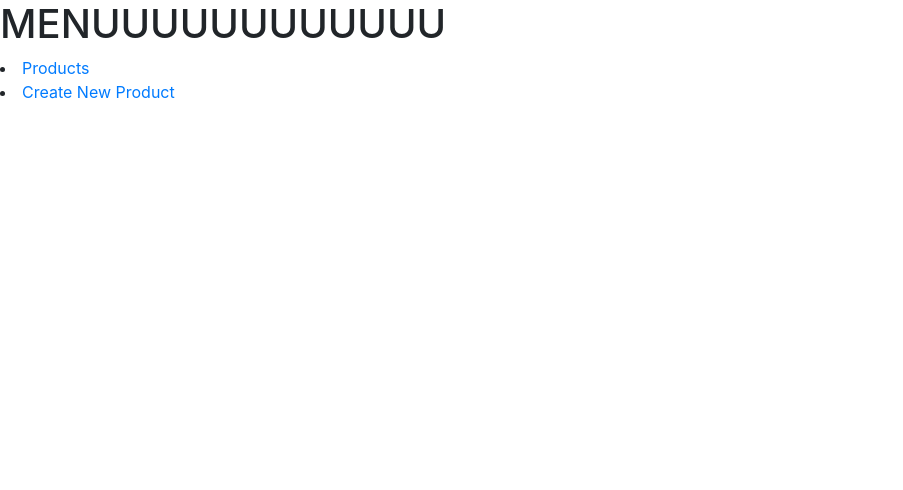
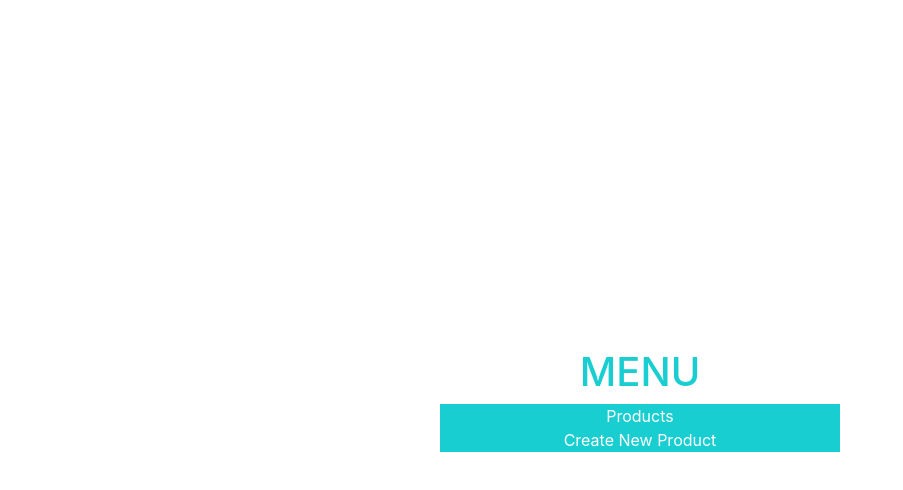
Before and after one commit to product-catalog/product-catalog-angular, an Angular app in the folder product-catalog/: page /menu in a window 1280 px wide. Shown: the top 490 px of the page, without its empty margins (0-903 px from the left). Built offline with nearby package versions, Linux system fonts and the light colour scheme.

Commit message:
Can create and list with auth products

```diff
--- a/product-catalog/package.json
+++ b/product-catalog/package.json
@@ -20,6 +20,7 @@
     "@angular/platform-browser": "^6.1.0",
     "@angular/platform-browser-dynamic": "^6.1.0",
     "@angular/router": "^6.1.0",
+    "@types/jquery": "^3.3.29",
     "bootstrap": "^4.2.1",
     "core-js": "^2.5.4",
     "jquery": "^3.3.1",
--- a/product-catalog/src/app/login/login.component.html
+++ b/product-catalog/src/app/login/login.component.html
@@ -6,17 +6,22 @@
           <div class="input-group-prepend">
             <span class="input-group-text" id="inputGroup-sizing-sm">Username</span>
           </div>
-          <input type="text" class="form-control" aria-label="Small" aria-describedby="inputGroup-sizing-sm" (keyup)="onUsernameInput($event)" id="username">
+          <input type="text" class="form-control" aria-label="Small" aria-describedby="inputGroup-sizing-sm" (keyup)="onUsernameInput($event)"
+            id="username">
         </div>
         <div class="input-group input-group-sm mb-3">
           <div class="input-group-prepend">
             <span class="input-group-text" id="inputGroup-sizing-sm">Password</span>
           </div>
-          <input type="text" class="form-control" aria-label="Small" aria-describedby="inputGroup-sizing-sm" (keyup)="onPasswordInput($event)" id="password">
+          <input type="text" class="form-control" aria-label="Small" aria-describedby="inputGroup-sizing-sm" (keyup)="onPasswordInput($event)"
+            id="password">
         </div>
         <button type="button" class="btn btn-primary btn-lg" (click)="login()" id="login">Login</button>
-        <button routerLink="/register" type="button" class="btn btn-secondary btn-lg" id="register">Register</button>
+        <button routerLink="/register" type="button" class="btn btn-secondary btn-lg" (click)="register()" id="register">Register</button>
       </div>
     </div>
   </div>
+  <div style="display: none" class="alert alert-danger" role="alert">
+    Wrong username or password
+  </div>
 </body>
--- a/product-catalog/src/app/login/login.component.ts
+++ b/product-catalog/src/app/login/login.component.ts
@@ -21,6 +21,7 @@ export class LoginComponent implements OnInit {
   }
 
   login(){
+    $(".alert-danger").show().delay(5000).fadeOut();
     this.user = new User();
     this.user.username = this.username;
     this.user.password = this.password;
@@ -32,6 +33,23 @@ export class LoginComponent implements OnInit {
       },
       error => console.error(error)
     );
+
+  }
+
+  register(){
+    this.user = new User();
+    this.user.username = this.username;
+    this.user.password = this.password;
+    this.productService.register(this.user).subscribe();
+    this.productService.getToken(this.user).subscribe(
+      data => {
+        this.token = JSON.stringify(data._body).substring(14, JSON.stringify(data._body).length - 4);
+        this._router.navigateByUrl('/menu');
+        localStorage.setItem("token", this.token);
+      },
+      error => console.error(error)
+    );
+    this._router.navigateByUrl('/menu');
   }
 
   onUsernameInput(event) {this.username = event.target.value;}
--- a/product-catalog/src/app/menu/menu.component.css
+++ b/product-catalog/src/app/menu/menu.component.css
@@ -0,0 +1,37 @@
+body {
+  background-image: url("../background.jpg");
+  height: -webkit-fill-available;
+}
+
+.outer {
+  display: table;
+  position: absolute;
+  top: 0;
+  left: 0;
+  height: 100%;
+  width: 100%;
+}
+
+.middle {
+  display: table-cell;
+  vertical-align: middle;
+}
+
+.inner {
+  margin-left: auto;
+  margin-right: auto;
+  width: 400px;
+  text-align: -webkit-center;
+  /*whatever width you want*/
+}
+
+h1{
+    background-color: white;
+    color: #19ced1;
+}
+
+a{
+    background-color: #19ced1;
+    color: white;
+    display: block;
+}
--- a/product-catalog/src/app/menu/menu.component.html
+++ b/product-catalog/src/app/menu/menu.component.html
@@ -1,11 +1,14 @@
-<h1>
-  MENUUUUUUUUUUUU
-</h1>
-
-<li>
-  <a routerLink="/products">Products</a>
-</li>
-<li>
-  <a routerLink="/create">Create New Product</a>
-</li>
-<router-outlet></router-outlet>
+<body>
+  <div class="outer">
+    <div class="middle">
+      <div class="inner">
+        <h1>
+          MENU
+        </h1>
+        <a routerLink="/products">Products</a>
+        <a routerLink="/create">Create New Product</a>
+        <router-outlet></router-outlet>
+      </div>
+    </div>
+  </div>
+</body>
--- a/product-catalog/src/app/product-create/product-create.component.ts
+++ b/product-catalog/src/app/product-create/product-create.component.ts
@@ -33,7 +33,7 @@ export class ProductCreateComponent implements OnInit, AfterViewInit {
     this.product.description = this.productDescription;
     this.photo.name = this.photoName;
     this.photo.photo = document.getElementById("resultImage").innerHTML;
-    this.productService.createNewProduct(this.product).subscribe();
+    this.productService.createNewProduct(this.product, localStorage.getItem("token")).subscribe();
   }
 
   onNameInput(event) {this.productName = event.target.value;}
--- a/product-catalog/src/app/product-list/product-list.component.ts
+++ b/product-catalog/src/app/product-list/product-list.component.ts
@@ -20,7 +20,7 @@ export class ProductListComponent implements OnInit {
   ngOnInit() {
     this.filterPriceValue = 0;
     this.filterNameValue = "";
-    this.productService.getAll().subscribe(
+    this.productService.getAll(localStorage.getItem("token")).subscribe(
       data => {
         this.products = data;
         this.filteredProducts = data;
@@ -31,7 +31,7 @@ export class ProductListComponent implements OnInit {
 
   changeNameInput(event){
     this.filterNameValue = event.target.value;
-    this.productService.getAll().subscribe(
+    this.productService.getAll(localStorage.getItem("token")).subscribe(
       data => {
         this.filteredProducts = this.products;
         this.filteredProducts = this.filteredProducts.filter(product => new RegExp(this.filterNameValue).test(product.name)).filter(product => product.price > this.filterPriceValue);
--- a/product-catalog/src/app/shared/product/product.service.ts
+++ b/product-catalog/src/app/shared/product/product.service.ts
@@ -11,16 +11,24 @@ export class ProductService {
 
   constructor(private http: Http) { }
 
-  getAll(): Observable<any> {
-    return this.http.get('http://localhost:8080/product/getAll')
+  getAll(token: string): Observable<any> {
+    const headers = new Headers({
+      'Content-Type': 'application/json',
+      'Authorization': "Bearer " + token
+    })
+    return this.http.get('http://localhost:8080/product/getAll', { headers: headers })
     .pipe(map(res => res.json()));
   }
   getById(recordId: number): any {
     return this.http.get('http://localhost:8080/product/getById/?id=' + recordId)
     .pipe(map(res => res.json()));
   }
-  createNewProduct(product: ProductDto){
-    return this.http.post('http://localhost:8080/product/new', product);
+  createNewProduct(product: ProductDto, token: string){
+    const headers = new Headers({
+      'Content-Type': 'application/json',
+      'Authorization': "Bearer " + token
+    })
+    return this.http.post('http://localhost:8080/product/new', product, {headers: headers});
   }
   editProduct(product: Product){
     return this.http.put('http://localhost:8080/product/edit', product);
@@ -31,4 +39,7 @@ export class ProductService {
   getToken(user: User): any{
     return this.http.post('http://localhost:8080/token/generateToken', user);
   }
+  register(user: User): any{
+    return this.http.post('http://localhost:8080/signup', user);
+  }
 }
```
Also changed, not shown: 1 other file (tests, documents, lock files or other folders).
